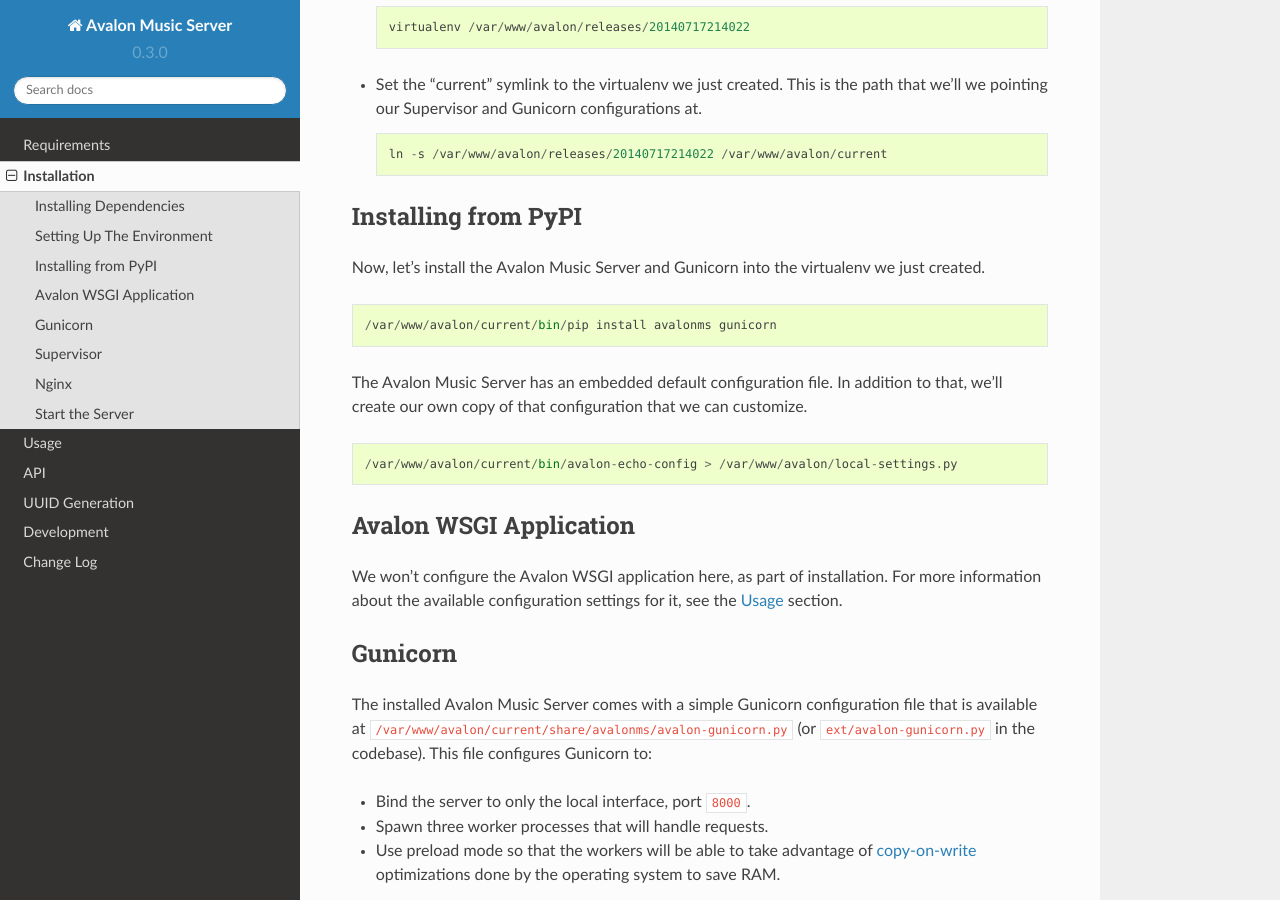
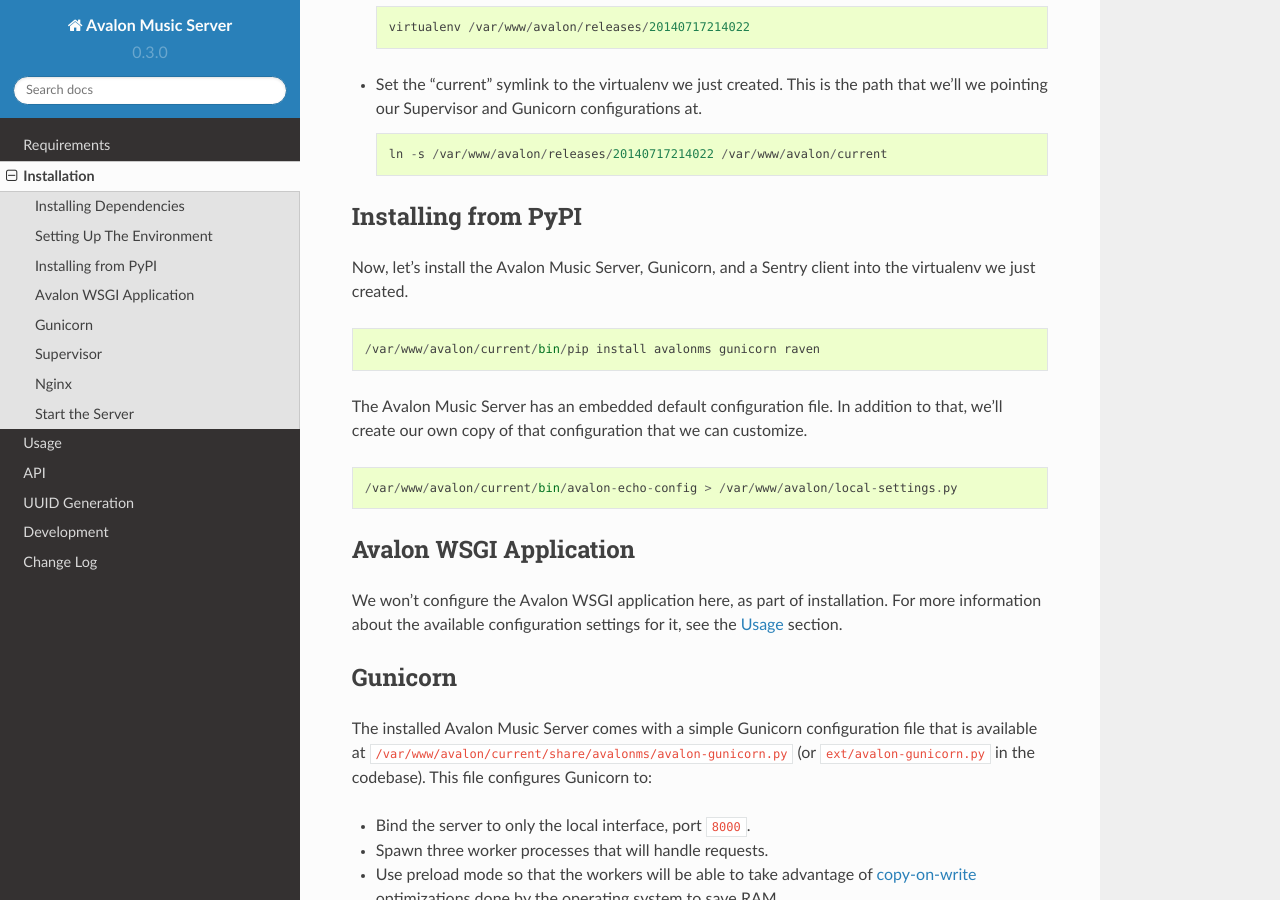
Before and after one commit to 56quarters/avalonms, a Sphinx documentation site: the page built from doc/source/installation.rst, in a window 1280 px wide and 900 px high, scrolled down 1276 px. Built offline with Sphinx 7.4.7 and the Read the Docs theme 2.0.0, drawn with Linux system fonts in a browser that asks for light colours.

Commit message:
Make sure to install Sentry client by default

```diff
--- a/doc/source/installation.rst
+++ b/doc/source/installation.rst
@@ -62,10 +62,10 @@
 Installing from PyPI
 ~~~~~~~~~~~~~~~~~~~~
 
-Now, let's install the Avalon Music Server and Gunicorn into the virtualenv
-we just created. ::
+Now, let's install the Avalon Music Server, Gunicorn, and a Sentry client into
+the virtualenv we just created. ::
 
-    /var/www/avalon/current/bin/pip install avalonms gunicorn
+    /var/www/avalon/current/bin/pip install avalonms gunicorn raven
 
 The Avalon Music Server has an embedded default configuration file. In addition
 to that, we'll create our own copy of that configuration that we can customize. ::
```
